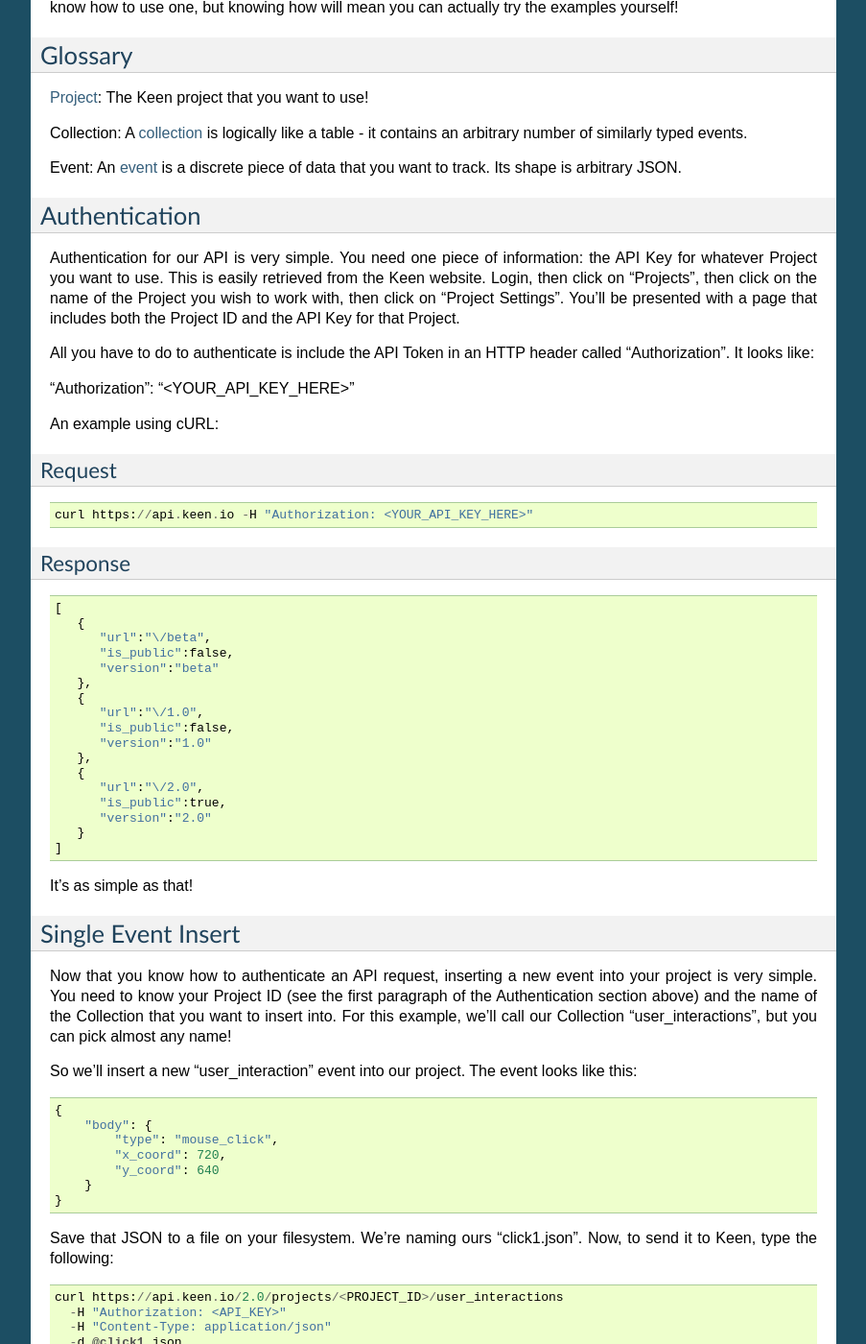
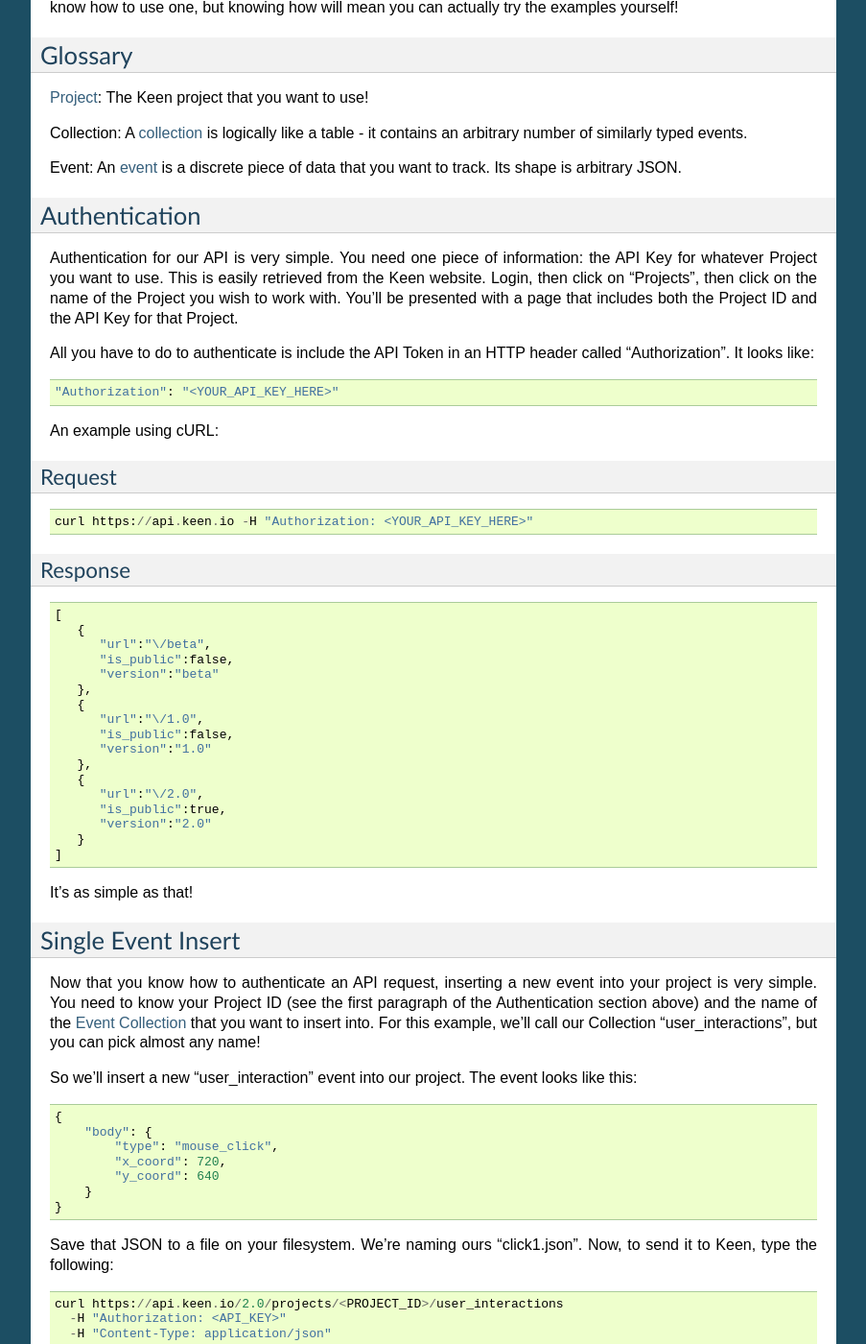
Before and after one commit to keenlabs/Keen-Docs, a Sphinx documentation site: the page built from source/api/getting_started.rst, in a window 1280 px wide and 1400 px high, scrolled down 699 px. Shown: the whole window at 96% size, without its empty margins (198-1101 px from the left). Built offline with Sphinx 7.4.7, drawn with Linux system fonts in a browser that asks for light colours; some of the changed text lies outside the part shown.

Commit message:
Update to getting started

```diff
--- a/source/api/getting_started.rst
+++ b/source/api/getting_started.rst
@@ -46,11 +46,13 @@
 
 Authentication
 ==============
-Authentication for our API is very simple. You need one piece of information: the API Key for whatever Project you want to use. This is easily retrieved from the Keen website. Login, then click on "Projects", then click on the name of the Project you wish to work with, then click on "Project Settings". You’ll be presented with a page that includes both the Project ID and the API Key for that Project.
+Authentication for our API is very simple. You need one piece of information: the API Key for whatever Project you want to use. This is easily retrieved from the Keen website. Login, then click on "Projects", then click on the name of the Project you wish to work with. You’ll be presented with a page that includes both the Project ID and the API Key for that Project.
 
 All you have to do to authenticate is include the API Token in an HTTP header called "Authorization". It looks like:
 
-"Authorization": "<YOUR_API_KEY_HERE>"
+::
+
+    "Authorization": "<YOUR_API_KEY_HERE>"
 
 An example using cURL:
 
@@ -93,7 +95,7 @@
 Single Event Insert
 ===================
 
-Now that you know how to authenticate an API request, inserting a new event into your project is very simple. You need to know your Project ID (see the first paragraph of the Authentication section above) and the name of the Collection that you want to insert into. For this example, we’ll call our Collection "user_interactions", but you can pick almost any name!
+Now that you know how to authenticate an API request, inserting a new event into your project is very simple. You need to know your Project ID (see the first paragraph of the Authentication section above) and the name of the :ref:`Event Collection <event collections>` that you want to insert into. For this example, we’ll call our Collection "user_interactions", but you can pick almost any name!
 
 So we’ll insert a new "user_interaction" event into our project. The event looks like this:
 
@@ -292,7 +294,7 @@
 
 ::
 
-    curl https://api.keen.io/2.0/projects/<PROJECT_ID>/user_interactions/_count?clauses=<URL_ENCODED_JSON_STRING>&api_key=<API_KEY>"
+    curl https://api.keen.io/2.0/projects/<PROJECT_ID>/user_interactions/_count?filters=<URL_ENCODED_JSON_STRING>&api_key=<API_KEY>"
 
 --------
 Response
```
Also changed, not shown: other parts of source/api/getting_started.rst (+3 -3 lines).
